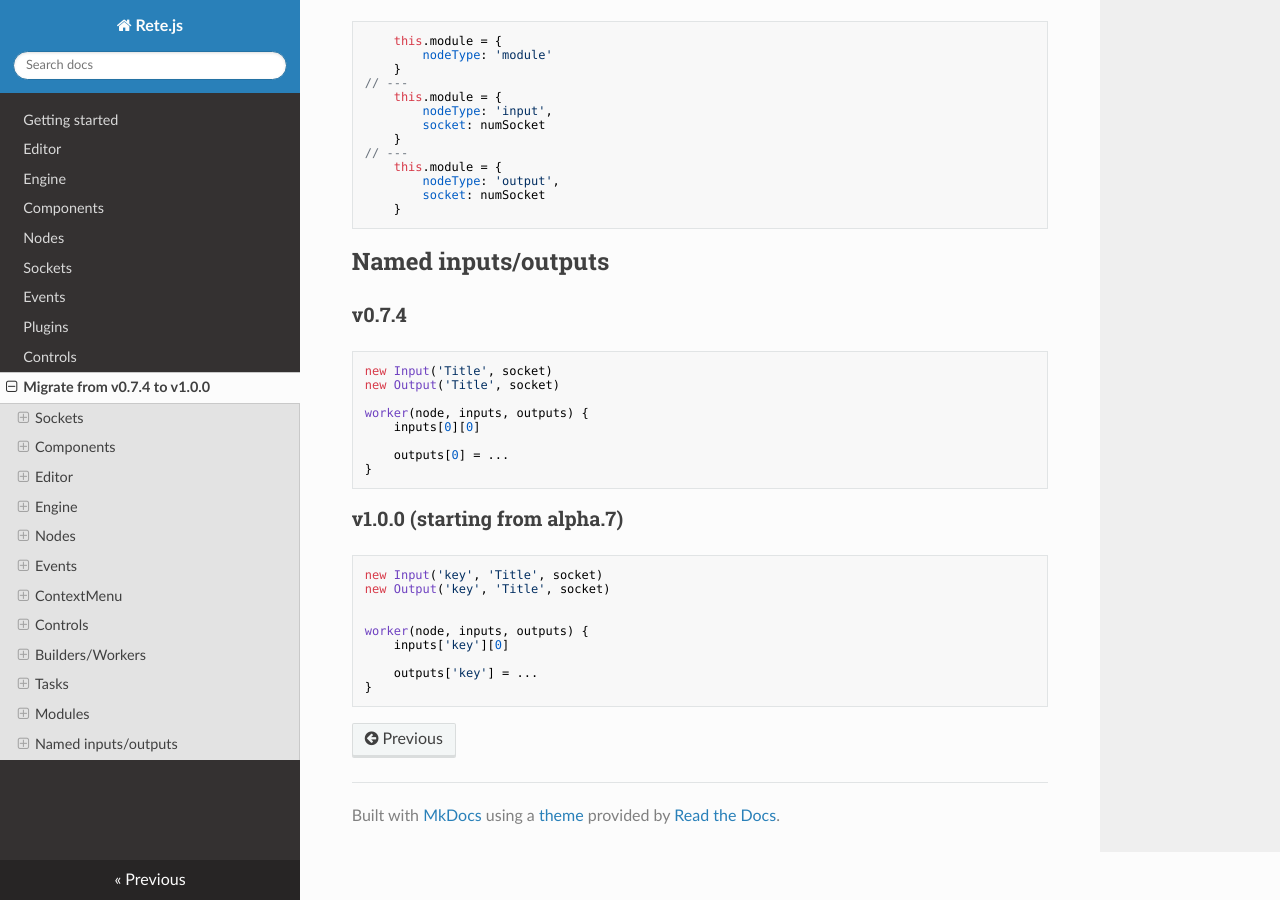
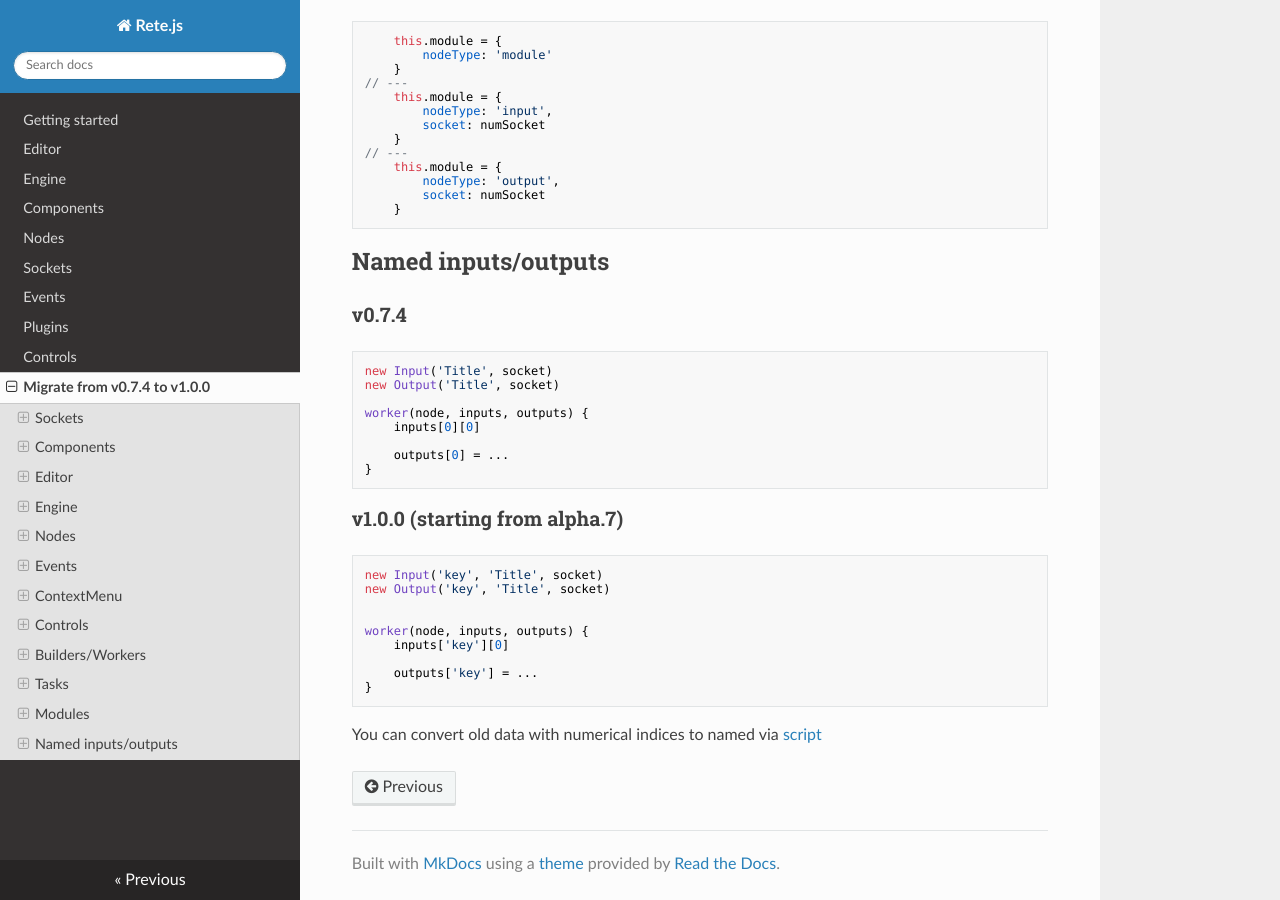
Before and after one commit to retejs/docs, an MkDocs documentation site: the page built from docs/Migrate.md, in a window 1280 px wide and 900 px high, scrolled down 5005 px. Built offline with MkDocs 1.6.1, drawn with Linux system fonts in a browser that asks for light colours; nearby versions of some CDN libraries; old or Windows-style settings are respelled for this version of MkDocs.

Commit message:
add link

````diff
--- a/docs/Migrate.md
+++ b/docs/Migrate.md
@@ -317,3 +317,5 @@ worker(node, inputs, outputs) {
     outputs['key'] = ...
 }
 ```
+
+You can convert old data with numerical indices to named via [script](https://jsfiddle.net/Ni55aN/Lm5fawvc/37/)
````
